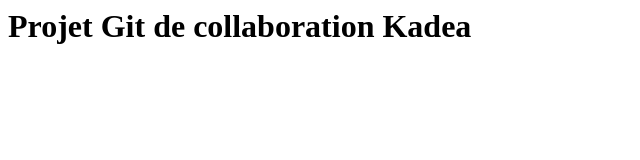
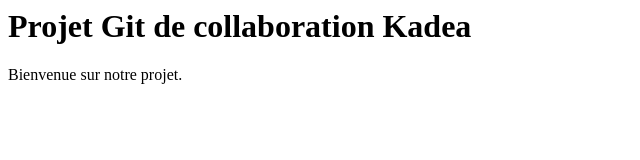
Before and after one commit to kadea-academy-learners/projet-git-team, a plain HTML site: page index.html in a window 1280 px wide. Shown: the whole page, without its empty margins (0-640 px from the left). Drawn offline with Linux system fonts and the light colour scheme.

Commit message:
Ajout d'un message de bienvenue

```diff
--- a/index.html
+++ b/index.html
@@ -1 +1,2 @@
 <h1>Projet Git de collaboration Kadea</h1>
+<p> Bienvenue sur notre projet.</p>
```
